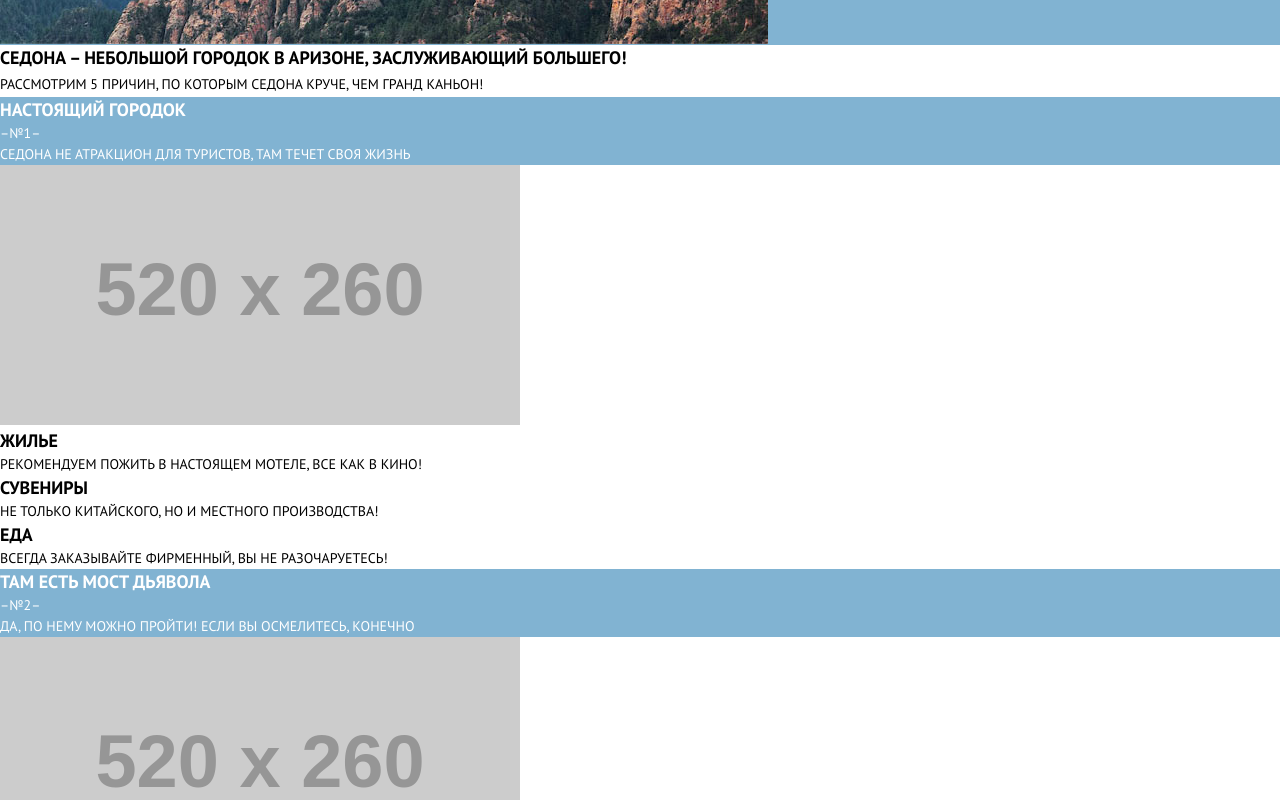
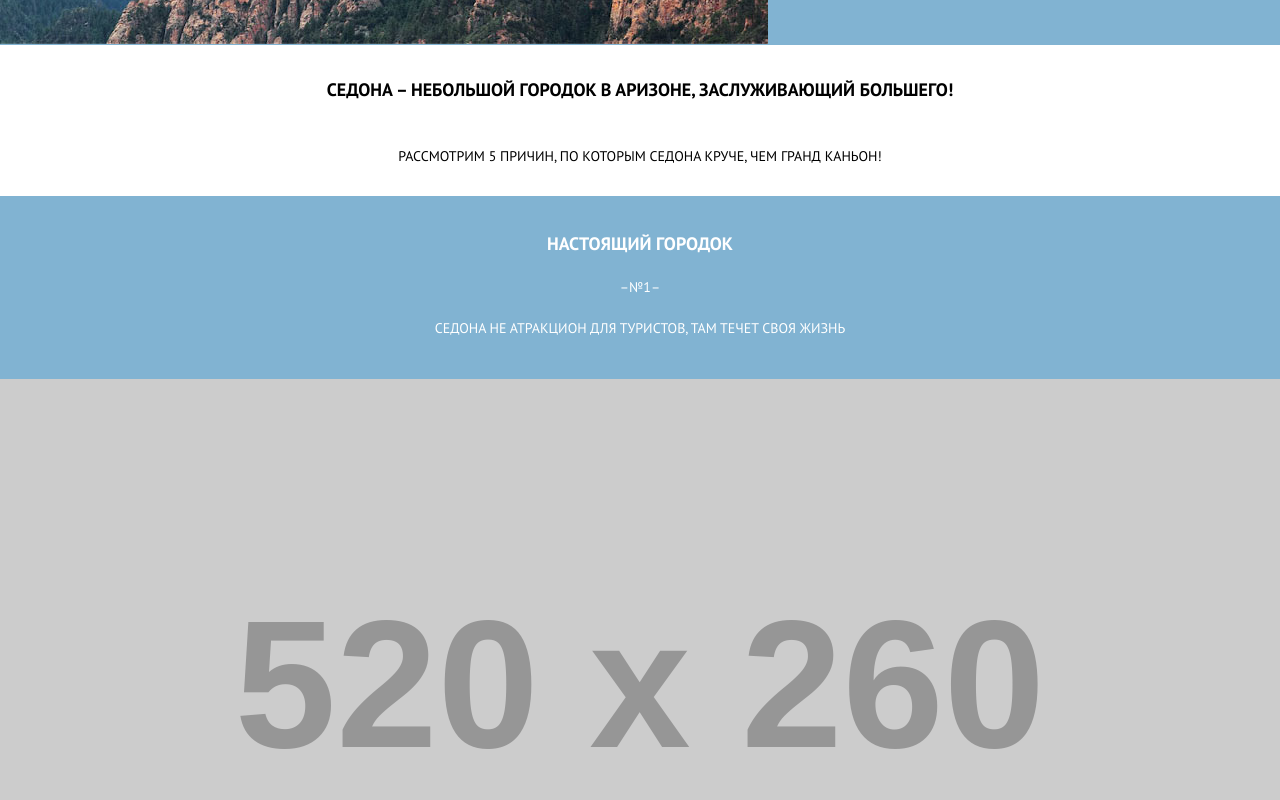
Before and after one commit to DmytroMaletskyi/1381425-sedona-20, a website: page source/index.html in a window 1280 px wide. Shown: the part 620-1420 px from the top of the page. Drawn offline with nearby package versions, Linux system fonts and the light colour scheme; files that its build step writes are made by us from their sources; placeholder pictures from the web are drawn by us.

```diff
--- a/source/index.html
+++ b/source/index.html
@@ -47,8 +47,10 @@
   <main class="page-main">
     <h1 class="visually-hidden">Добро пожаловать в Седону!</h1>
     <section class="features">
-      <h2 class="features__title">Седона &ndash; небольшой городок в Аризоне, заслуживающий большего!</h2>
-      <p class="features__text">Рассмотрим 5 причин, по которым Седона круче, чем Гранд Каньон!</p>
+      <div class="features__header">
+        <h2 class="features__title">Седона &ndash; небольшой городок в Аризоне, заслуживающий большего!</h2>
+        <p class="features__text">Рассмотрим 5 причин, по которым Седона круче, чем Гранд Каньон!</p>
+      </div>
       <ul class="features__list">
         <li class="features__item feature">
           <article class="feature__article">
@@ -57,7 +59,7 @@
               <span class="feature__number">&ndash;&numero;1&ndash;</span>
               <p class="feature__text">Седона не атракцион для туристов, там течет своя жизнь</p>
             </div>
-            <img class="feature__img" src="https://via.placeholder.com/520x260" width="520" height="260"
+            <img class="feature__img" src="https://via.placeholder.com/520x260"
               alt="Фотография дома на фоне Седоне на фоне горы.">
           </article>
           <ul class="features__advantages-list advantages-list">
@@ -82,8 +84,7 @@
               <span class="feature__number">&ndash;&numero;2&ndash;</span>
               <p class="feature__text">Да, по нему можно пройти! Если вы осмелитесь, конечно</p>
             </div>
-            <img class="feature__img" src="https://via.placeholder.com/520x260" width="520" height="260"
-              alt="Фотография моста Дьявола">
+            <img class="feature__img" src="https://via.placeholder.com/520x260" alt="Фотография моста Дьявола">
           </article>
         </li>
         <li class="features__item feature">
@@ -123,7 +124,7 @@
     </section>
     <section class="map">
       <h2 class="visually-hidden">Мы на карте</h2>
-      <img class="map__image" src="https://via.placeholder.com/320x350" width="320" height="350"
+      <img class="map__image" src="https://via.placeholder.com/320x350"
         alt="Расположение города Седона: 20 км на юг от Флагстаффа по 17 шоссе">
     </section>
   </main>
--- a/source/sass/blocks/advantages-list.scss
+++ b/source/sass/blocks/advantages-list.scss
@@ -1,14 +1,26 @@
 @import "../mixins.scss";
 
 .advantages-list {
-  padding: 0;
   margin: 0;
+  padding-top: 35px;
+  padding-right: 20px;
+  padding-bottom: 35px;
+  padding-left: 20px;
 
   list-style: none;
 }
 
+.advantages-list__item {
+  padding-left: 50px;
+
+  &:not(:last-of-type) {
+    margin-bottom: 25px;
+  }
+}
+
 .advantages-list__title {
   margin: 0;
+  margin-bottom: 20px;
 
   @include text-styling($size: 18px, $weight: 700, $height: 26px, $transform: uppercase);
 }
--- a/source/sass/blocks/copyright.scss
+++ b/source/sass/blocks/copyright.scss
@@ -1,5 +1,15 @@
 @import "../mixins.scss";
+
+.copyright {
+  position: relative;
+}
 
 .copyright__text {
   @include text-styling($size: 14px, $weight: 400, $height: 26px, $transform: uppercase);
 }
+
+.copyright__link {
+  position: absolute;
+  top: -7px;
+  right: -34px;
+}
--- a/source/sass/blocks/feature.scss
+++ b/source/sass/blocks/feature.scss
@@ -2,22 +2,36 @@
 @import "../color.scss";
 
 .feature__header {
-  color: #000000;
+  display: flex;
+  flex-direction: column;
+  align-items: center;
+  padding: 25px;
+
+  color: $black;
   background-color: $background-gray;
 
   &--blue {
-    color: #ffffff;
+    padding-top: 35px;
+    padding-right: 15px;
+    padding-bottom: 40px;
+    padding-left: 15px;
+
+    color: $white;
     background-color: $main-blue;
   }
 }
 
 .feature__title {
   margin: 0;
+  margin-bottom: 20px;
 
   @include text-styling($size: 18px, $weight: 700, $height: 26px, $transform: uppercase);
+  text-align: center;
 }
 
 .feature__number {
+  margin-bottom: 20px;
+
   @include text-styling($size: 14px, $weight: 400, $height: 21px, $transform: uppercase);
 }
 
@@ -25,4 +39,9 @@
   margin: 0;
 
   @include text-styling($size: 14px, $weight: 400, $height: 21px, $transform: uppercase);
+  text-align: center;
 }
+
+.feature__img {
+  width: 100%;
+}
--- a/source/sass/blocks/features.scss
+++ b/source/sass/blocks/features.scss
@@ -1,15 +1,30 @@
 @import "../mixins.scss";
+
+.features {
+  padding-top: 32px;
+}
+
+.features__header {
+  display: flex;
+  flex-direction: column;
+  padding-right: 30px;
+  padding-left: 30px;
+  padding-bottom: 27px;
+}
 
 .features__title {
   margin: 0;
+  margin-bottom: 40px;
 
   @include text-styling($size: 18px, $weight: 700, $height: 26px, $transform: uppercase);
+  text-align: center;
 }
 
 .features__text {
   margin: 0;
 
   @include text-styling($size: 14px, $weight: 400, $height: 26px, $transform: uppercase);
+  text-align: center;
 }
 
 .features__list {
```
